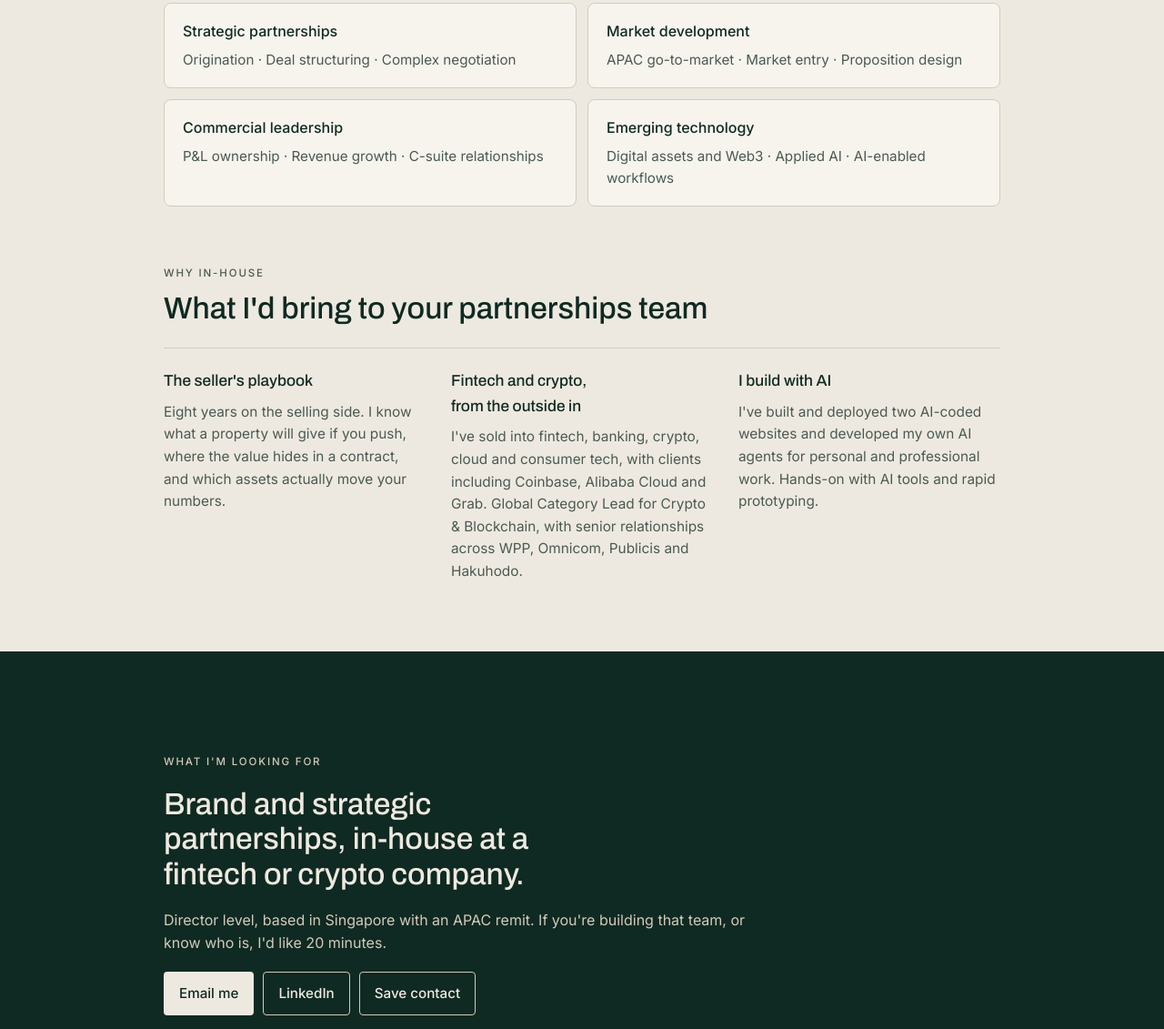
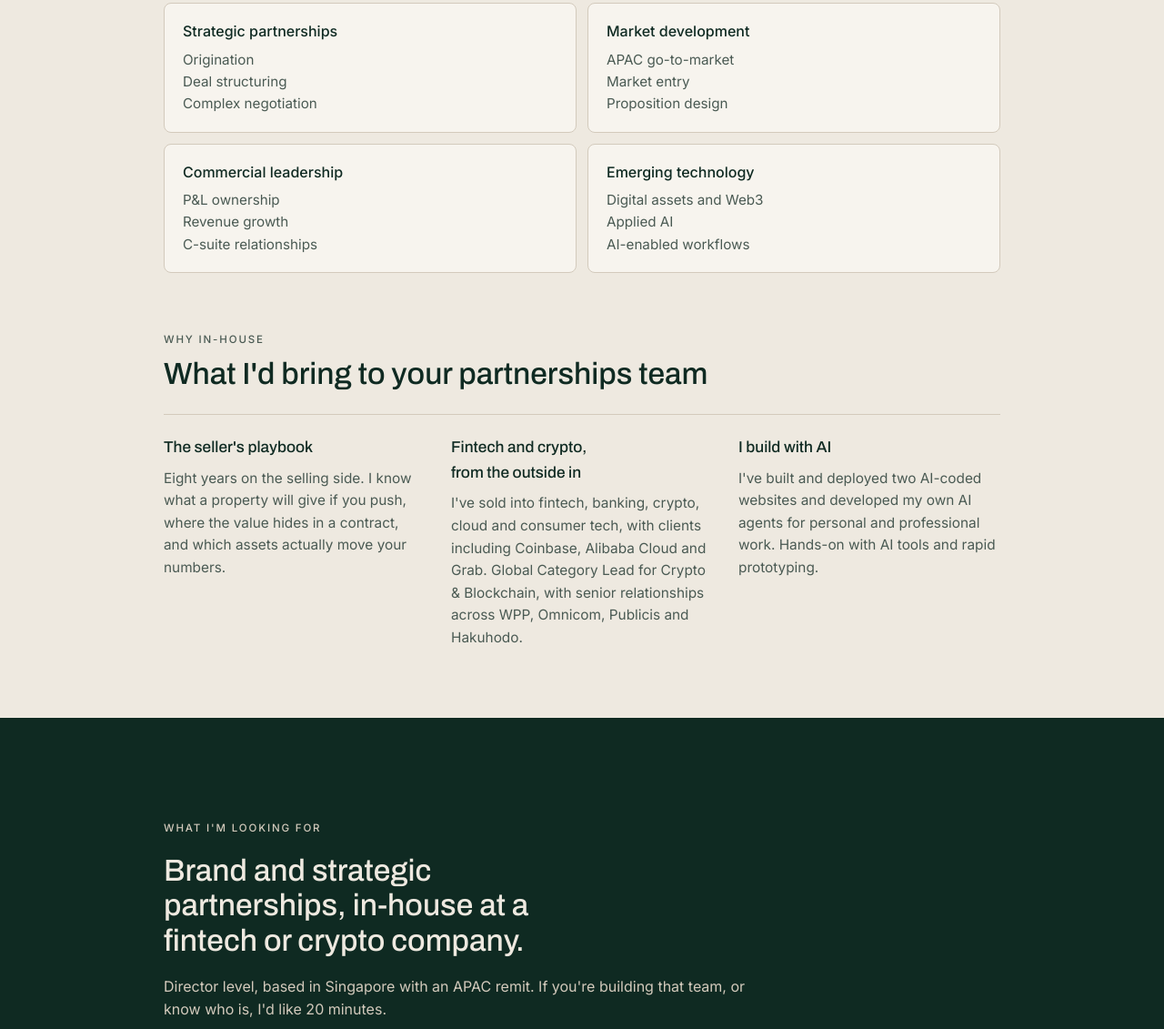
Before and after one commit to LVW-dot/lukas.wynarc.com, a plain HTML site: page index.html in a window 1280 px wide. Shown: the part 1669-2800 px from the top of the page at 91% size. Drawn offline with Linux system fonts and the light colour scheme.

Commit message:
Tidy page line breaks and the 10x figure
One skill per line in the core skills cards so no skill splits across
lines, keep "in-house" together in the closing headline, and write
"10x new users" with a plain x (the display font's multiplication sign
read like an asterisk at phone size).

Co-Authored-By: Claude Opus 5.5 <noreply@anthropic.com>

```diff
--- a/index.html
+++ b/index.html
@@ -77,6 +77,8 @@ h2 { font-size: clamp(1.5rem, 4vw, 2.1rem); line-height: 1.15; }
 .skills div { background: var(--surface); border: 1px solid var(--hair); border-radius: 8px; padding: 18px 20px; display: grid; gap: 6px; align-content: start; }
 .skills h3 { font-family: var(--f-body); font-stretch: 100%; font-size: 1rem; font-weight: 500; }
 .skills p { color: var(--muted); font-size: 0.95rem; }
+.skills p span { display: block; white-space: nowrap; } /* one skill per line, never split */
+.nw { white-space: nowrap; } /* keep hyphenated words like "in-house" on one line */
 @media (max-width: 620px) { .skills { grid-template-columns: 1fr; } }
 
 /* What I'd bring */
@@ -139,7 +141,7 @@ footer { padding-block: 22px max(28px, env(safe-area-inset-bottom)); font-size:
     <div class="head"><div class="rule"></div><div class="label">Selected deals</div><h2>What I've closed</h2></div>
     <p class="intro">About 30 accounts across fintech, crypto, banking, cloud and consumer tech. A few of them:</p>
     <ul class="deals">
-      <li><div><div class="label">Crypto</div><h3>Coinbase</h3></div><span class="val">$360K · 10× new users</span><p>Originated and closed an industry-first partnership with the Nike Melbourne Marathon, built around an NFT integration.</p></li>
+      <li><div><div class="label">Crypto</div><h3>Coinbase</h3></div><span class="val">$360K · 10x new users</span><p>Originated and closed an industry-first partnership with the Nike Melbourne Marathon, built around an NFT integration.</p></li>
       <li><div><div class="label">Technology</div><h3>NTT DATA</h3></div><span class="val">€2.8M · 5 years</span><p>Led the full negotiation of the largest partnership in BMW's golf portfolio, bringing real-time data and AI-driven analytics into BMW's client experience.</p></li>
       <li><div><div class="label">Health insurance</div><h3>Cigna Healthcare</h3></div><span class="val">$350K · 3 years</span><p>A three-year title partnership with HYROX, structured from proposition through execution.</p></li>
       <li><div><div class="label">Consumer tech</div><h3>Grab</h3></div><span class="val">1 year · Singapore</span><p>Structured a one-year World Rugby partnership for the Singapore market.</p></li>
@@ -152,10 +154,10 @@ footer { padding-block: 22px max(28px, env(safe-area-inset-bottom)); font-size:
   <section class="wrap" id="skills">
     <div class="head"><div class="label">Core skills</div><h2>Where I add value</h2></div>
     <div class="skills">
-      <div><h3>Strategic partnerships</h3><p>Origination&nbsp;· Deal structuring&nbsp;· Complex negotiation</p></div>
-      <div><h3>Market development</h3><p>APAC go-to-market&nbsp;· Market entry&nbsp;· Proposition design</p></div>
-      <div><h3>Commercial leadership</h3><p>P&amp;L ownership&nbsp;· Revenue growth&nbsp;· C-suite relationships</p></div>
-      <div><h3>Emerging technology</h3><p>Digital assets and Web3&nbsp;· Applied AI&nbsp;· AI-enabled workflows</p></div>
+      <div><h3>Strategic partnerships</h3><p><span>Origination</span><span>Deal structuring</span><span>Complex negotiation</span></p></div>
+      <div><h3>Market development</h3><p><span>APAC go-to-market</span><span>Market entry</span><span>Proposition design</span></p></div>
+      <div><h3>Commercial leadership</h3><p><span>P&amp;L ownership</span><span>Revenue growth</span><span>C-suite relationships</span></p></div>
+      <div><h3>Emerging technology</h3><p><span>Digital assets and Web3</span><span>Applied AI</span><span>AI-enabled workflows</span></p></div>
     </div>
   </section>
 
@@ -172,7 +174,7 @@ footer { padding-block: 22px max(28px, env(safe-area-inset-bottom)); font-size:
 <section class="looking" id="contact">
   <div class="wrap">
     <div class="label">What I'm looking for</div>
-    <h2>Brand and strategic partnerships, in-house at a fintech or crypto company.</h2>
+    <h2>Brand and strategic partnerships, <span class="nw">in-house</span> at a fintech or crypto company.</h2>
     <p>Director level, based in Singapore with an APAC remit. If you're building that team, or know who is, I'd like 20 minutes.</p>
     <div class="actions">
       <a class="btn solid" href="mailto:lukasvweigel@gmail.com?subject=Hello%20from%20SFF">Email me</a>
```
